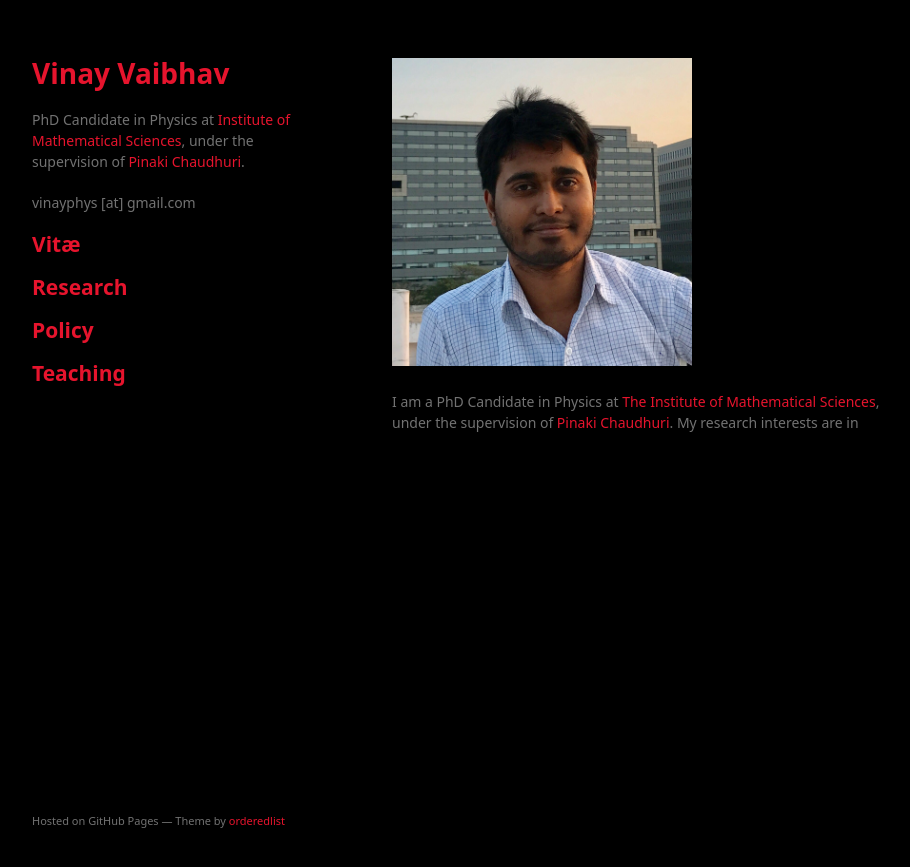
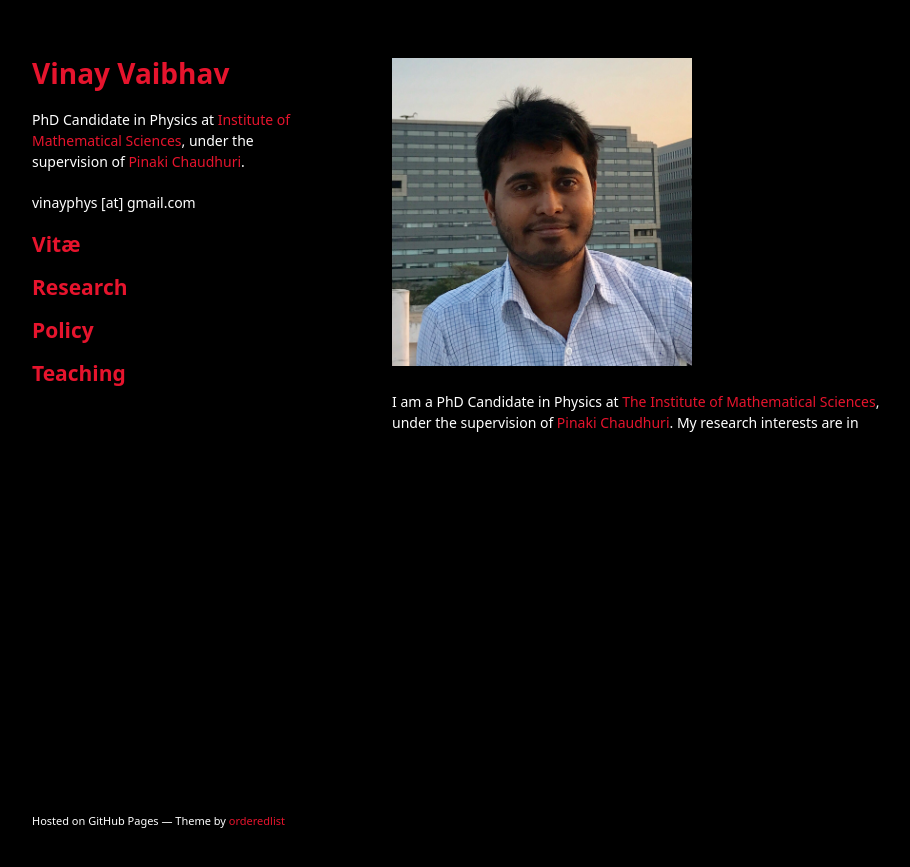
Before and after one commit to vinayphys/vinayphys.github.io, a Jekyll site: the page built from index.md, in a window 1280 px wide. Shown: the top 867 px of the page, without its empty margins (178-1088 px from the left). Built offline with Jekyll 4.4.1, drawn with Linux system fonts in a browser that asks for light colours; our own code applies the rules of GitHub Pages for plain Markdown files; a script that is not in the unit is left out.

Commit message:
Update styles.css

```diff
--- a/stylesheets/styles.css
+++ b/stylesheets/styles.css
@@ -2,7 +2,7 @@ body {
   background-color: #000000;
   padding:50px;
   font: 14px/1.5 "Noto Sans", sans-serif;
-  color:#727272;
+  color:#FFFFFF;
   font-weight:400;
 }
 
```
